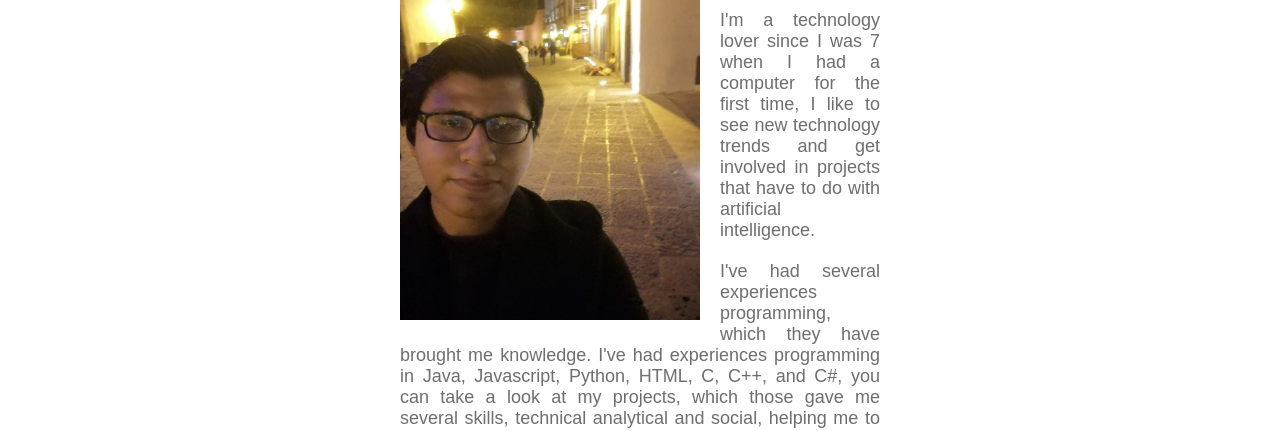
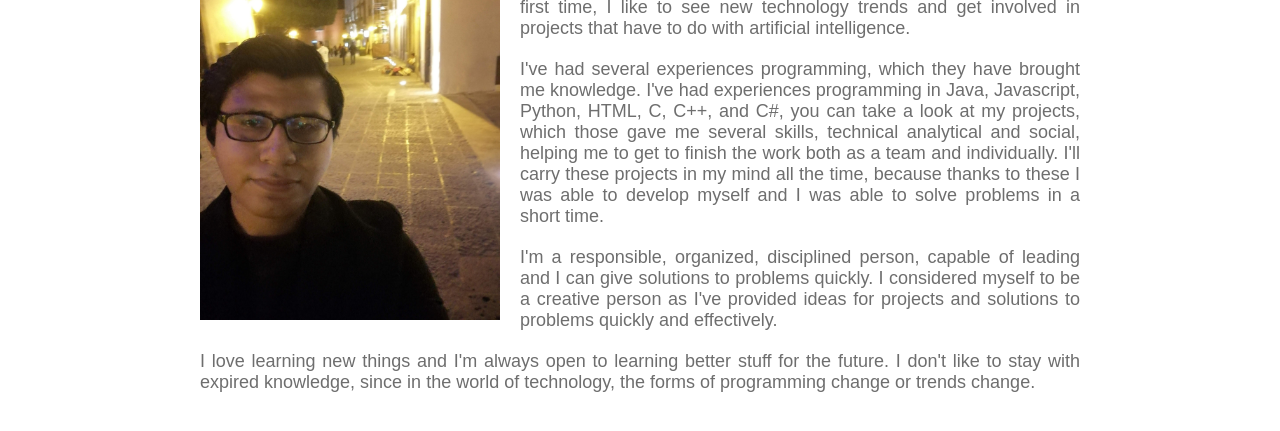
Before and after one commit to DanielSR996/dsr, a plain HTML site: page perfil.html in a window 1280 px wide. Shown: the part 771-1202 px from the top of the page. Drawn offline with Linux system fonts and the light colour scheme.

Commit message:
version 2

```diff
--- a/css/estilos.css
+++ b/css/estilos.css
@@ -10,8 +10,8 @@
 
 
 .container-all{
-    width: auto;
-    max-width:500px;
+    width: 100%;
+    max-width:900px;
     margin: auto;
     padding: 10px;
     background: white;
```
